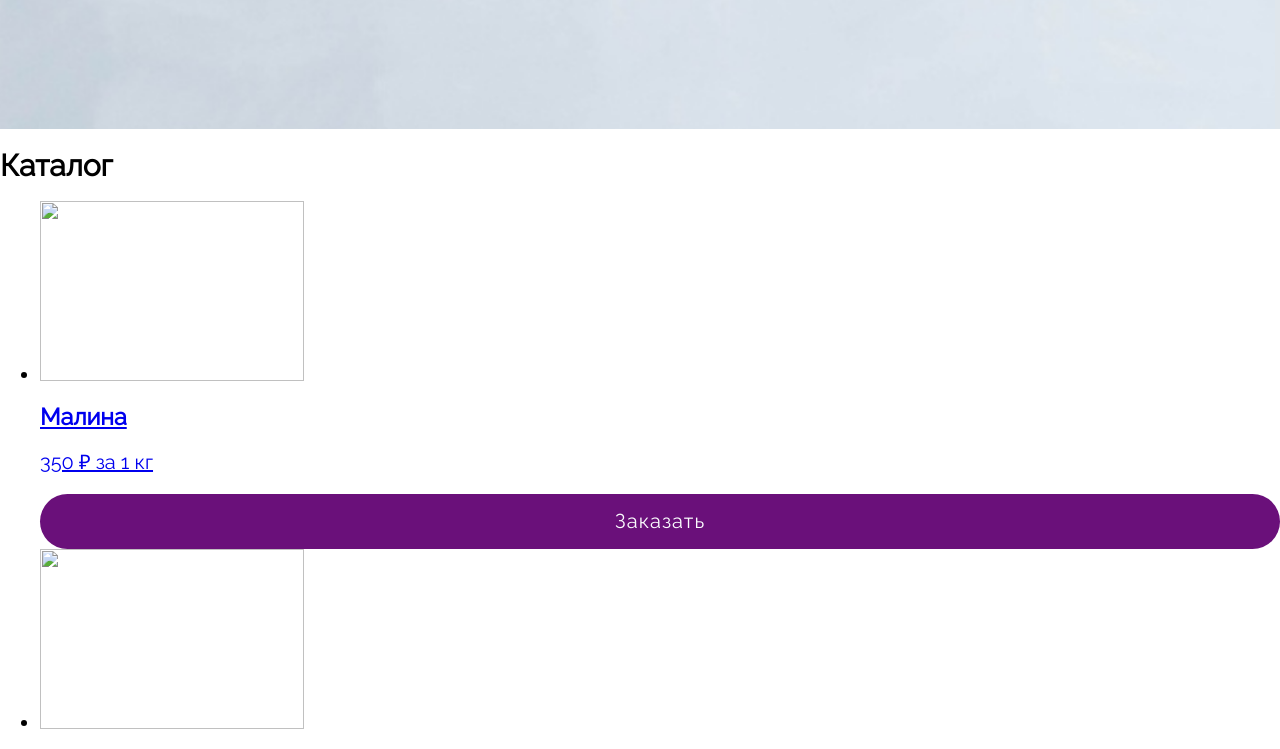
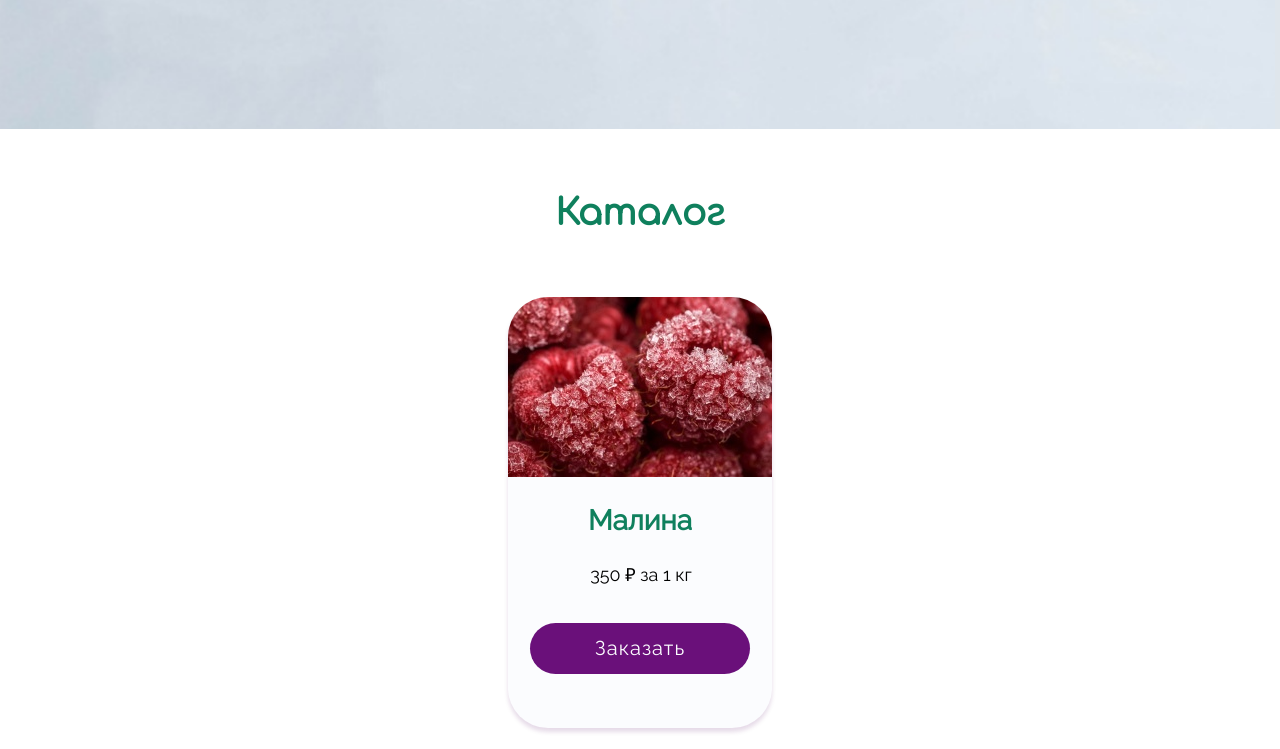
Before and after one commit to Bobjka/2075847-berries, a website: page source/index.html in a window 1280 px wide. Shown: the part 580-1329 px from the top of the page. Drawn offline with nearby package versions, Linux system fonts and the light colour scheme; files that its build step writes are made by us from their sources.

Commit message:
Добавил карточку малины

```diff
--- a/source/index.html
+++ b/source/index.html
@@ -69,10 +69,10 @@
         <ul class="catalog__list">
           <li class="catalog__item">
             <a class="catalog__link" href="#">
-              <img class="catalog__image" srcset="img/catalog/raspberries.jpeg" width="264" height="180" alt="">
+              <img class="catalog__image" src="img/catalog/raspberries.jpg" width="264" height="180" alt="">
               <h3 class="catalog__subject">Малина</h3>
-              <p class="catalog__price">350 ₽ за 1 кг</p>
             </a>
+            <p class="catalog__price"><span>350 ₽</span> за 1 кг</p>
             <a class="button catalog__button" href="#">Заказать</a>
           </li>
           <li class="catalog__item">
--- /dev/null
+++ b/source/less/blocks/catalog.less
@@ -0,0 +1,66 @@
+.catalog {
+  padding: 64px 28px 64px 28px;
+}
+
+.catalog__title {
+  font-family: "Comfortaa", "Arial", sans-serif;
+  font-size: 36px;
+  line-height: 40px;
+  color: #0f805d;
+  text-align: center;
+  margin: 0 0 64px 0;
+}
+
+.catalog__list {
+  margin: 0;
+  padding: 0;
+  list-style-type: none;
+  display: grid;
+  grid-template-columns: auto;
+  align-items: center;
+  justify-content: center;
+  row-gap: 24px;
+}
+
+.catalog__item {
+  width: 264px;
+  border-radius: 40px;
+  background-color: #fbfcfe;
+  padding: 0 0 54px 0;
+  box-shadow: 0 4px 4px rgba(88, 13, 101, 0.15);
+}
+
+.catalog__link {
+  text-decoration: none;
+}
+
+.catalog__image {
+  border-radius: 40px 40px 0 0;
+  margin: 0 0 27px 0;
+}
+
+.catalog__subject {
+  color: #0f805d;
+  text-align: center;
+  font-size: 28px;
+  line-height: 33px;
+  margin: 0 0 27px 0;
+}
+
+.catalog__price {
+  text-align: center;
+  font-size: 18px;
+  line-height: 21px;
+  margin: 0 0 38px 0;
+  padding: 0 0 0 2px;
+}
+
+.catalog__price .span {
+  padding: 0 14px 0 0;
+}
+
+.catalog__button {
+  width: 220px;
+  margin: 0 auto;
+  padding: 14px 0;
+}
--- a/source/less/style.less
+++ b/source/less/style.less
@@ -9,3 +9,4 @@
 /* BLOCKS */
 @import "blocks/header";
 @import "blocks/hero";
+@import "blocks/catalog";
```
Also changed, not shown: source/img/catalog/raspberries.jpg (added).
